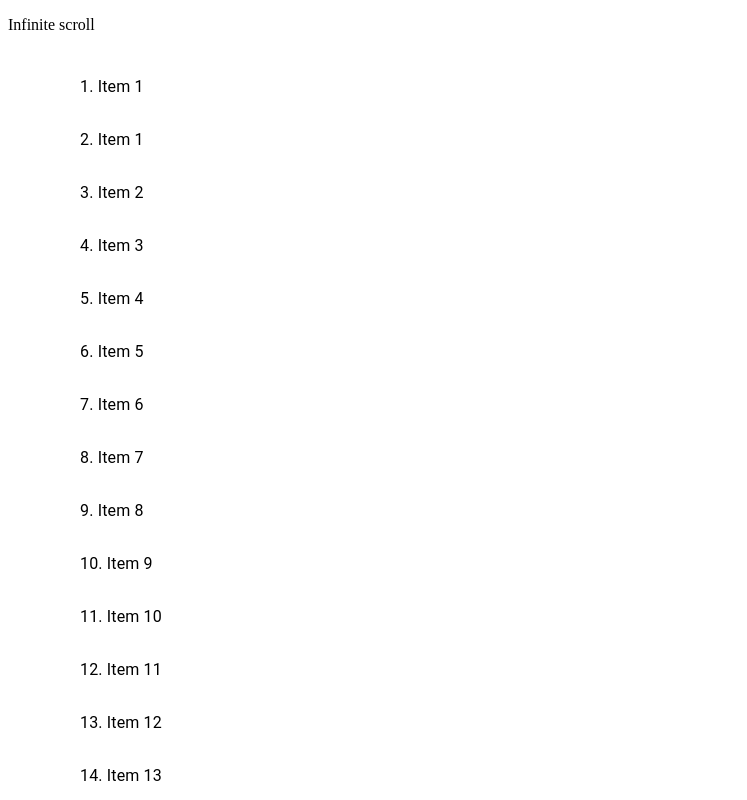
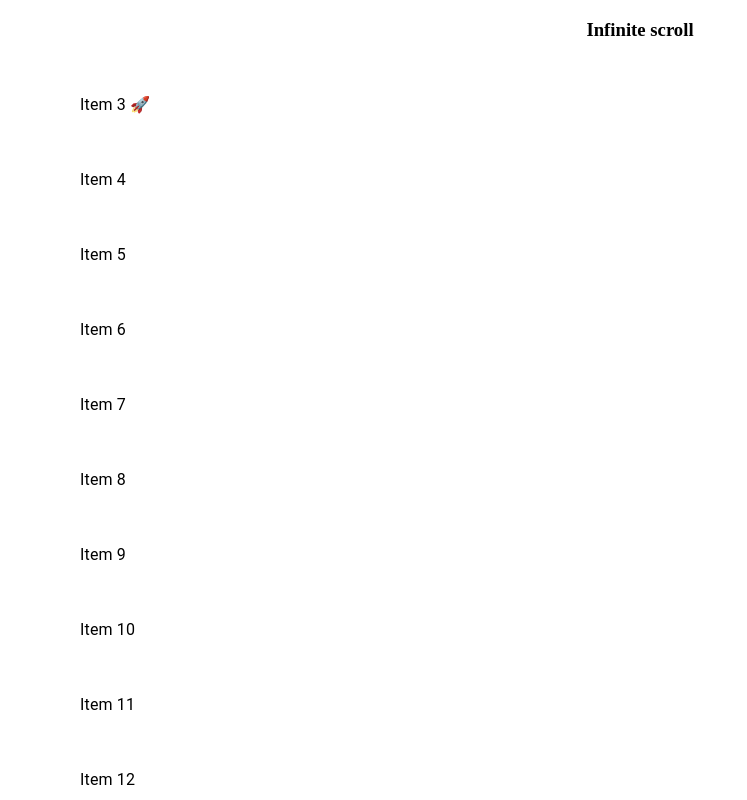
Before and after one commit to antongotech/react-infinite-scroll, a React (Create React App) app: page / in a window 1280 px wide. Shown: the top 800 px of the page, without its empty margins (0-747 px from the left). Built offline with nearby package versions, Linux system fonts and the light colour scheme.

Commit message:
Refactoring

```diff
--- a/src/App.tsx
+++ b/src/App.tsx
@@ -11,7 +11,7 @@ function App() {
 
     return (
         <>
-            <p>Infinite scroll</p>
+            <h3 style={{textAlign: 'center'}}>Infinite scroll</h3>
             <InfiniteScroll items={items}/>
         </>
     )
--- a/src/useInfiniteScroll/InfiniteScroll.tsx
+++ b/src/useInfiniteScroll/InfiniteScroll.tsx
@@ -8,19 +8,19 @@ import useInfiniteScroll from './useInfiniteScroll'
 
 const InfiniteScroll: React.FC<{ items: any[] }> = ({items}) => {
 
-    const [isLastSeen, setIsLastSeenIndex] = useState<boolean>(false)
-    const [isFirstSeen, setIsFirstSeenIndex] = useState<boolean>(false)
+    const [isLastItemSeen, setIsLastItemSeen] = useState<boolean>(false)
+    const [isFirstItemSeen, setIsFirstItemSeen] = useState<boolean>(false)
 
     const lastSeenObserver = useRef<IntersectionObserver>()
     const firstSeenObserver = useRef<IntersectionObserver>()
 
-    const {itemsInFocus} = useInfiniteScroll(items, setIsFirstSeenIndex, isFirstSeen, setIsLastSeenIndex, isLastSeen)
+    const {itemsInFocus} = useInfiniteScroll(items, setIsFirstItemSeen, isFirstItemSeen, setIsLastItemSeen, isLastItemSeen)
 
     const firstVisibleInstanceRef = (node: HTMLLIElement | null) => {
         if (firstSeenObserver.current) firstSeenObserver.current.disconnect()
         firstSeenObserver.current = new IntersectionObserver(entries => {
             if (entries[0].isIntersecting)
-                setIsFirstSeenIndex(true)
+                setIsFirstItemSeen(true)
         })
         if (node) firstSeenObserver.current.observe(node)
     }
@@ -29,7 +29,7 @@ const InfiniteScroll: React.FC<{ items: any[] }> = ({items}) => {
         if (lastSeenObserver.current) lastSeenObserver.current.disconnect()
         lastSeenObserver.current = new IntersectionObserver(entries => {
             if (entries[0].isIntersecting) {
-                setIsLastSeenIndex(true)
+                setIsLastItemSeen(true)
             }
         })
         if (node) lastSeenObserver.current.observe(node)
--- a/src/useInfiniteScroll/ScrollContent.tsx
+++ b/src/useInfiniteScroll/ScrollContent.tsx
@@ -13,16 +13,16 @@ const ScrollContent: React.FC<IScrollContent> =
             <List>
                 {itemsInFocus.map((b, i) => {
                     if (itemsInFocus.length === i + 1) {
-                        return <ListItem sx={{margin: '5px 0'}} ref={lastVisibleInstanceRef}
+                        return <ListItem sx={{height: 75}} ref={lastVisibleInstanceRef}
                                          key={b + i}><ListItemText
-                            primary={`${i + 1}. ${b}`}/></ListItem>
+                            primary={`${b}🚀`}/></ListItem>
                     } else if (i === 0) {
-                        return <ListItem sx={{margin: '5px 0'}} ref={firstVisibleInstanceRef}
+                        return <ListItem sx={{height: 75}} ref={firstVisibleInstanceRef}
                                          key={b + i}><ListItemText
-                            primary={`${i + 1}. ${b}`}/></ListItem>
+                            primary={`${b} 🚀`}/></ListItem>
                     } else {
-                        return <ListItem sx={{margin: '5px 0'}} key={b + i}><ListItemText
-                            primary={`${i + 1}. ${b}`}/></ListItem>
+                        return <ListItem sx={{height: 75}} key={b + i}><ListItemText
+                            primary={`${b}`}/></ListItem>
                     }
                 })}
             </List>
--- a/src/useInfiniteScroll/helpers/useScrollPosition.tsx
+++ b/src/useInfiniteScroll/helpers/useScrollPosition.tsx
@@ -2,7 +2,8 @@ import React, {useEffect, useState} from 'react'
 
 // useScrollPosition is a helper hook returns numeric value that represents current position of viewport on Y-axis,
 // direction where page is scrolled(top/bottom), difference in pixels from last scroll value resetting
-const useScrollPosition = () => {
+const useScrollPosition =
+    (itemHeight: number, isFirstItemSeen: boolean, setIsFirstItemSeen: Function, isLastItemSeen: boolean, setIsLastItemSeen: Function, onItemsIndexChange: Function) => {
 
         const [direction, setDirection] = useState<string>('frozen')
         const [difference, setDifference] = useState<number>(0)
@@ -21,19 +22,30 @@ const useScrollPosition = () => {
             return () => window.removeEventListener('scroll', onScroll)
         }, [])
 
+        const checkPosition = () => {
+            if (direction === 'top') {
+                if (isFirstItemSeen && currentPosition > 0) {
+                    onItemsIndexChange('top')
+                    window.scrollTo(0, currentPosition + (itemHeight * 3))
+                    setCurrentPosition(0)
+                    setIsFirstItemSeen(false)
+                }
+
+            } else if (direction === 'bottom') {
+                if (isLastItemSeen) {
+                    onItemsIndexChange('bottom')
+                    window.scrollTo(0, currentPosition - (itemHeight * 3))
+                    setCurrentPosition(0)
+                    setIsLastItemSeen(false)
+                }
+            }
+        }
+
         useEffect(() => {
-        setDifference(() => {
-            if (direction === 'top') {
-                return currentPosition - prevPosition
-            } else if (direction === 'bottom') {
-                return prevPosition - currentPosition
-            } else {
-                return 0
-            }
-        })
+            checkPosition()
         }, [currentPosition])
 
-    return {currentPosition, direction, difference}
+        return {currentPosition}
     }
 
 export default useScrollPosition
--- a/src/useInfiniteScroll/useInfiniteScroll.tsx
+++ b/src/useInfiniteScroll/useInfiniteScroll.tsx
@@ -7,81 +7,56 @@ interface IResult {
 }
 
 const useInfiniteScroll =
-    (items: any[], setIsFirstSeenIndex: Function, firstSeenIndex: boolean, setIsLastSeenIndex: Function, lastSeenIndex: boolean) => {
+    (items: any[], setIsFirstItemSeen: Function, isFirstItemSeen: boolean, setIsLastItemSeen: Function, isLastItemSeen: boolean) => {
 
         const [itemsInFocus, setItemsInFocus] = useState<string[]>(items.slice(0, 20))
 
-        const [shouldSwap, setShouldSwap] = useState<number>(0)
-
-        const [firstSeen, setFirstSeen] = useState<number>(0)
-        const [lastSeen, setLastSeen] = useState<number>(20)
-
+        const [firstSeenIndex, setFirstSeenIndex] = useState<number>(0)
+        const [lastSeenIndex, setLastSeenIndex] = useState<number>(20)
 
         const {width, height} = useWindowDimensions()
-        const {direction, difference, currentPosition} = useScrollPosition()
 
         const defaultItemHeight = useMemo(() => {
             return height / itemsInFocus.length - 15
         }, [height, itemsInFocus.length])
 
-
         // Adds book to the top/bottom of the list, according to the given direction
         // Scrolls visible part of page to the exact amount of pixels above/beyond if
         // last element of list is seen
-        const onBookSwap = (direction: string) => {
-            console.log('Scrolling to ', direction)
+        const onItemsIndexChange = (direction: string) => {
             if (direction === 'top') {
-                setFirstSeen(prevState => prevState - 1)
-                if (firstSeenIndex) {
-                    window.scrollTo(width, currentPosition + 100)
-                    setIsFirstSeenIndex(false)
-                }
+                setFirstSeenIndex(prevState => prevState - 1)
             } else if (direction === 'bottom') {
-                setLastSeen(prevState => prevState + 1)
-                if (lastSeenIndex) {
-                    window.scrollTo(width, currentPosition - 100)
-                    setIsLastSeenIndex(false)
-                }
+                setLastSeenIndex(prevState => prevState + 1)
             }
-            console.log('Book has been swapped, new one added to ', direction)
         }
 
+        const {currentPosition} =
+            useScrollPosition(defaultItemHeight,isFirstItemSeen, setIsFirstItemSeen, isLastItemSeen, setIsLastItemSeen, onItemsIndexChange)
+
+        useEffect(() => {
+            console.log('Already scrolled: ', currentPosition)
+        }, [currentPosition])
 
         // Adds book to the bottom of the list when the last is seen
         useEffect(() => {
             if (!itemsInFocus.length) return
 
-            console.log('Added to the bottom', lastSeen)
-            const newArr = itemsInFocus.slice(1)
-            newArr.push(items[lastSeen])
-            setItemsInFocus(newArr)
-        }, [lastSeen])
+            const updatedItems = (itemsInFocus.slice(1))
+            updatedItems.push(items[lastSeenIndex])
+            setItemsInFocus(updatedItems)
+        }, [lastSeenIndex])
 
 
         // Adds book to the top of the list when first is seen
         useEffect(() => {
             if (!itemsInFocus.length) return
 
-            console.log('Added to top', firstSeen)
             const previousIndex = items.indexOf(itemsInFocus[0]) - 1 > 0 ? items.indexOf(itemsInFocus[0]) - 1 : 0
             let updatedItems = itemsInFocus.slice(0, 19)
             updatedItems = [items[previousIndex], ...updatedItems]
             setItemsInFocus(updatedItems)
-        }, [firstSeen])
-
-
-        // Controls amount of scrolled pixels, if value is more that average
-        // height of one item, it calls a function that adds element to the start/end of the list
-        useEffect(() => {
-            setShouldSwap((prevState) => {
-                if (prevState > defaultItemHeight) {
-                    onBookSwap(direction)
-                    return 0
-                } else {
-                    return prevState += Math.abs(difference)
-                }
-            })
-        }, [difference])
+        }, [firstSeenIndex])
 
         return {itemsInFocus}
     }
```
Lines whose indentation alone changed are shown as unchanged.
